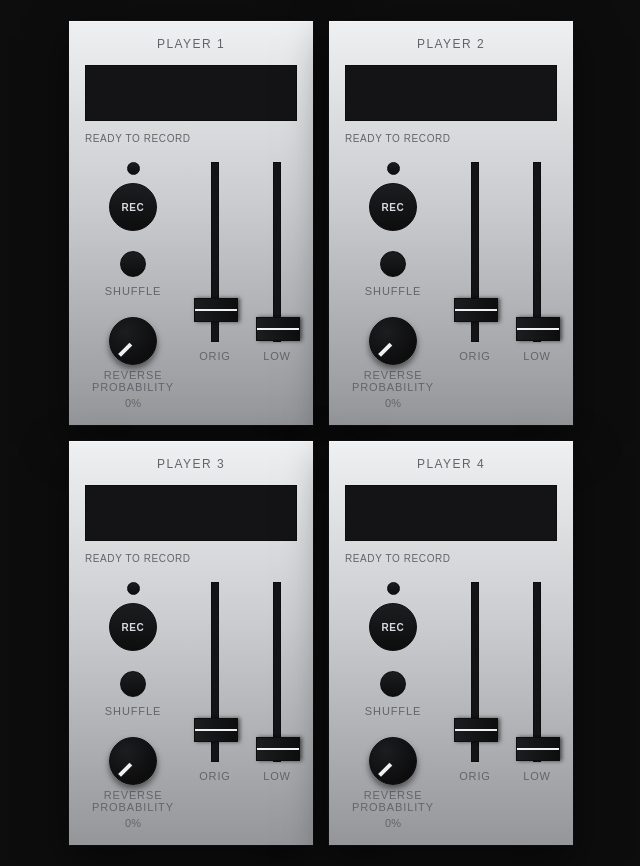
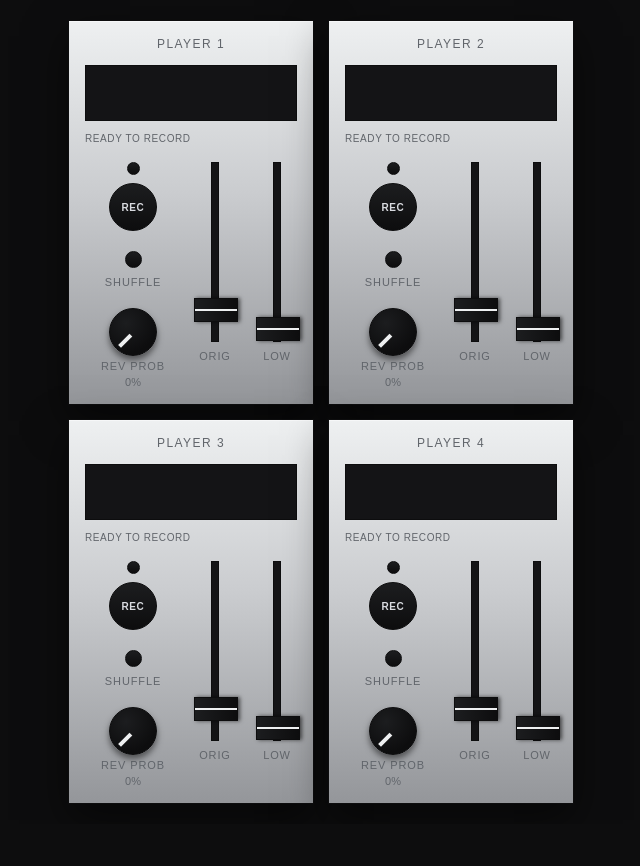
Before and after one commit to VladislavGeneralov/webloooper, a plain HTML site: page index.html in a window 1280 px wide. Shown: the whole page, without its empty margins (319-959 px from the left). After the commit the page ends 824 px from the top, so only its background shows below. Drawn offline with Linux system fonts and the light colour scheme.

Commit message:
Shrink shuffle toggle 1.5x, shorten knob label to "Rev prob"
Also carries the test-runner duration parameterization from the last
manual run (node run_test.js <app-dir> <recordSec> <playbackSec>).

Co-Authored-By: Claude Sonnet 5 <noreply@anthropic.com>

```diff
--- a/index.html
+++ b/index.html
@@ -247,8 +247,8 @@
     /* Round toggle button (shuffle): dark when off, flat green LED when on -
        no checkbox glyphs, matches the rest of the rack's control language. */
     .mixer-toggle {
-      width: 26px;
-      height: 26px;
+      width: 17px;
+      height: 17px;
       border-radius: 50%;
       border: 1px solid var(--black);
       background: linear-gradient(180deg, var(--black2), var(--black));
@@ -403,7 +403,7 @@
 
         <div class="knob-group">
           <div class="knob" data-role="reverseProbabilityKnob"></div>
-          <span class="knob-label">Reverse<br />probability</span>
+          <span class="knob-label">Rev prob</span>
           <span class="knob-value"></span>
         </div>
       </div>
```
Also changed, not shown: test/audiotest/run_test.js (+6 -4 lines).
